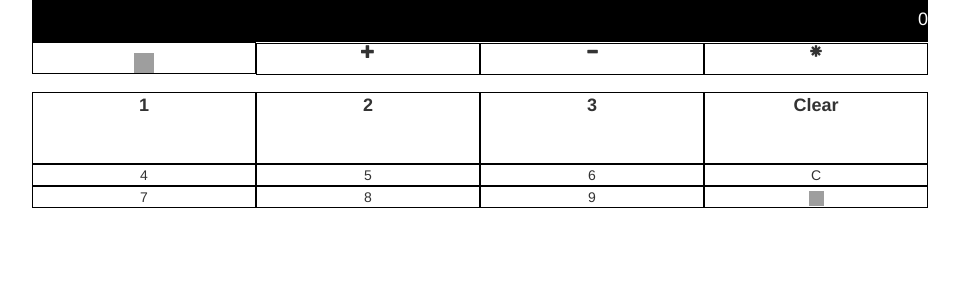
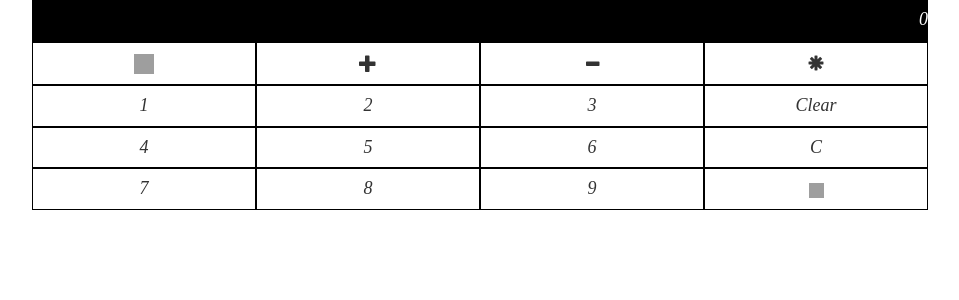
Before and after one commit to AkhtemWays/calculator-angular, an Angular app: page / in a window 1280 px wide. Shown: the top 300 px of the page, without its empty margins (160-1119 px from the left). Built offline with nearby package versions, Linux system fonts and the light colour scheme; grey boxes are pictures that could not be loaded.

Commit message:
took off redundancy

```diff
--- a/src/app/calculator/calculator.component.css
+++ b/src/app/calculator/calculator.component.css
@@ -3,6 +3,8 @@
   grid-template-columns: repeat(4, 1fr);
   width: 70%;
   margin: auto;
+  font-family: cursive;
+  font-style: italic;
 }
 
 #main-field {
@@ -13,50 +15,8 @@
   color: white;
 }
 
-button {
-  background: none;
-  border: none;
-  margin: 0;
-  padding: 0;
-  display: block;
-  cursor: pointer;
-  text-align: center;
-}
-
-#first-field-divide {
-  padding-top: 9px;
-}
-
-#main-field>p {
-  margin-top: 4em;
-}
-
-.first-field {
+.common-field {
   border: 1px solid black;
   text-align: center;
+  border: 1px solid black;
 }
-
-.second-field {
-  border: 1px solid black;
-  text-align: center;
-  height: 4em;
-  font-size: large;
-  font-weight: bold;
-  align-self: center;
-  margin-top: 1em;
-}
-
-.third-field {
-  border: 1px solid black;
-  text-align: center;
-}
-
-.fourth-field {
-  border: 1px solid black;
-  text-align: center;
-}
-
-#equal-sign {
-  border: 1px solid black;
-  text-align: center;
-}
--- a/src/app/calculator/calculator.component.html
+++ b/src/app/calculator/calculator.component.html
@@ -8,63 +8,64 @@
   <div *ngIf="currentSign && !currentValue" class="field" id="main-field">
     <h4>{{ value }} {{ currentSign }}</h4>
   </div>
-  <div motion-attr class="first-field" id="first-field-divide" (click)="Evaluate('/')">
+  <div motion-attr class="common-field" (click)="Evaluate('/')">
+    <h4><img
+      src="https://image.flaticon.com/icons/svg/660/660236.svg"
+      width="20px"
+      height="20px"
+      alt="nothing"
+      margin-top="4px"
+    /></h4>
 
-      <img
-        src="https://image.flaticon.com/icons/svg/660/660236.svg"
-        width="20px"
-        height="20px"
-        alt="nothing"
-        margin-top="4px"
-      />
 
   </div>
-  <div motion-attr class="first-field glyphicon glyphicon-plus" id="second-field" (click)="Evaluate('+')">
-
+  <div motion-attr class="common-field" (click)="Evaluate('+')">
+    <h4 class="glyphicon glyphicon-plus"></h4>
   </div>
-  <div motion-attr class="first-field glyphicon glyphicon-minus" id="third-field" (click)="Evaluate('-')">
-
+  <div motion-attr class="common-field" (click)="Evaluate('-')">
+    <h4 class="glyphicon glyphicon-minus"></h4>
   </div>
-  <div motion-attr class="first-field glyphicon glyphicon-asterisk" id="fourth-field" (click)="Evaluate('*')">
+  <div motion-attr class="common-field" (click)="Evaluate('*')">
+    <h4 class="glyphicon glyphicon-asterisk"></h4>
   </div>
-  <div motion-attr class="second-field" (click)="setCurrentValue('1')">
-    1
+  <div motion-attr class="common-field" (click)="setCurrentValue('1')">
+    <h4>1</h4>
   </div>
-  <div motion-attr class="second-field" (click)="setCurrentValue('2')">
-    2
+  <div motion-attr class="common-field" (click)="setCurrentValue('2')">
+    <h4>2</h4>
   </div>
-  <div motion-attr class="second-field" (click)="setCurrentValue('3')">
-    3
+  <div motion-attr class="common-field" (click)="setCurrentValue('3')">
+    <h4>3</h4>
   </div>
-  <div motion-attr class="second-field" (click)="Evaluate('clear')">
-    Clear
+  <div motion-attr class="common-field" (click)="Evaluate('clear')">
+    <h4>Clear</h4>
   </div>
-  <div motion-attr class="third-field" (click)="setCurrentValue('4')">
-    4
+  <div motion-attr class="common-field" (click)="setCurrentValue('4')">
+    <h4>4</h4>
   </div>
-  <div motion-attr class="third-field" (click)="setCurrentValue('5')">
-    5
+  <div motion-attr class="common-field" (click)="setCurrentValue('5')">
+    <h4>5</h4>
   </div>
-  <div motion-attr class="third-field" (click)="setCurrentValue('6')">
-    6
+  <div motion-attr class="common-field" (click)="setCurrentValue('6')">
+    <h4>6</h4>
   </div>
-  <div motion-attr class="third-field" (click)="setCurrentValue('C')">
-    C
+  <div motion-attr class="common-field" (click)="setCurrentValue('C')">
+    <h4>C</h4>
   </div>
-  <div motion-attr class="fourth-field" (click)="setCurrentValue('7')">
-    7
+  <div motion-attr class="common-field" (click)="setCurrentValue('7')">
+    <h4>7</h4>
   </div>
-  <div motion-attr class="fourth-field" (click)="setCurrentValue('8')">
-    8
+  <div motion-attr class="common-field" (click)="setCurrentValue('8')">
+    <h4>8</h4>
   </div>
-  <div motion-attr class="fourth-field" (click)="setCurrentValue('9')">
-    9
+  <div motion-attr class="common-field" (click)="setCurrentValue('9')">
+    <h4>9</h4>
   </div>
-  <div class="fourth-field" id="equal-sign" motion-attr (click)="Evaluate('=')">
-      <img
+  <div class="common-field" motion-attr (click)="Evaluate('=')">
+      <h4><img
         src="https://image.flaticon.com/icons/svg/56/56751.svg"
         width="15px"
         height="15px"
-      />
+      /></h4>
   </div>
 </div>
```
